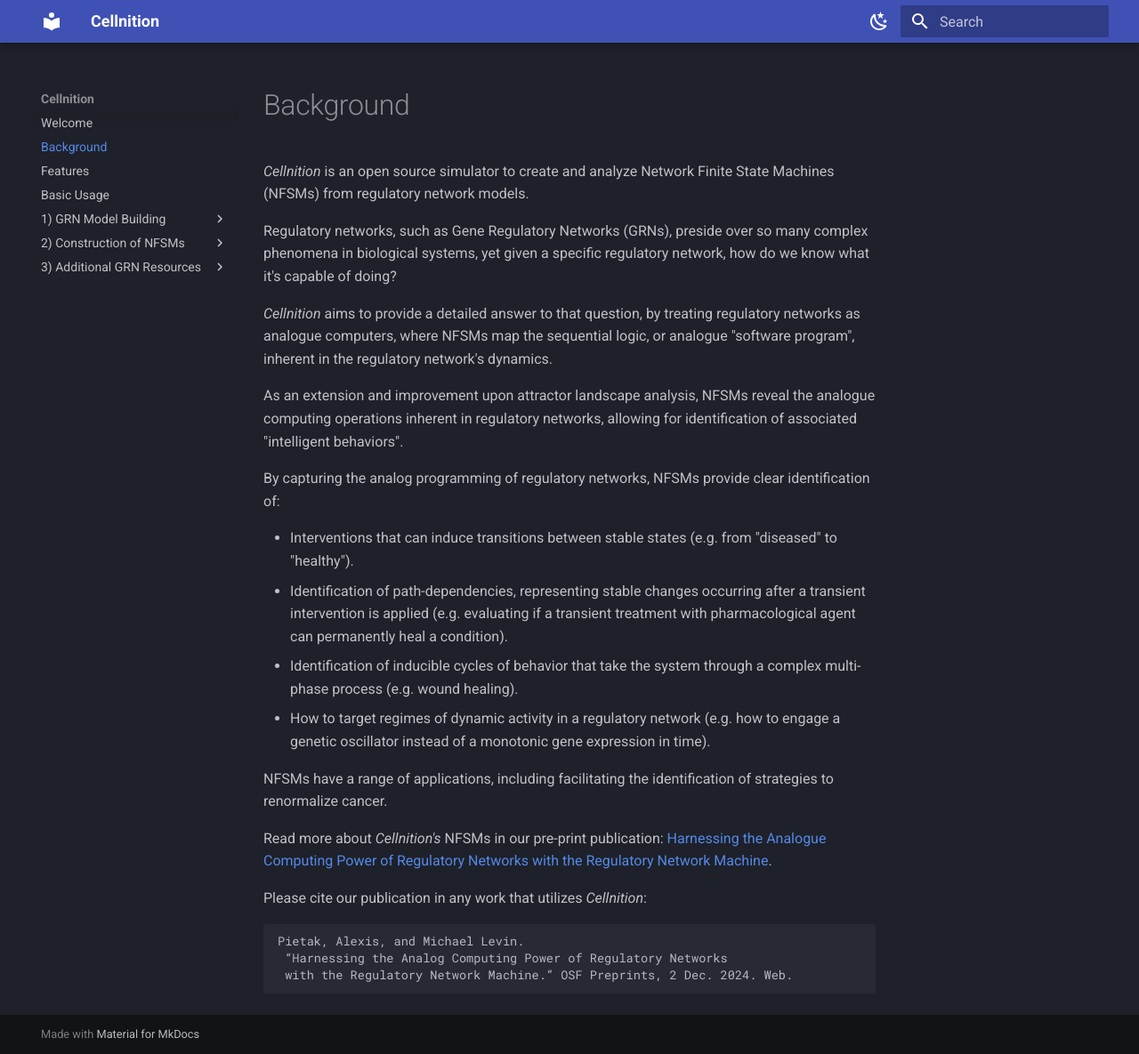
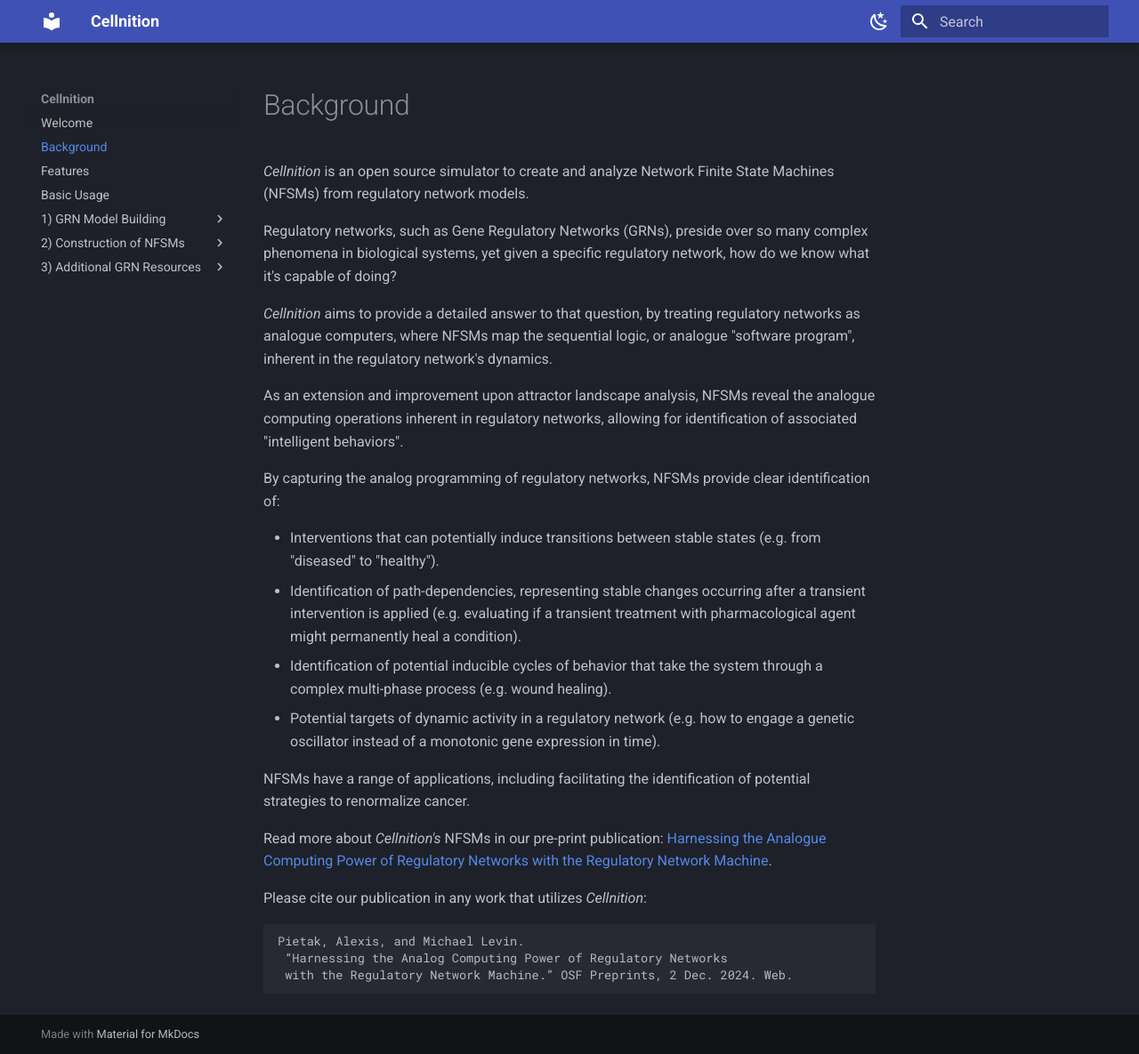
Before and after one commit to betsee/cellnition, an MkDocs documentation site: the page built from docs/about.md, in a window 1280 px wide and 1185 px high. Shown: the whole window at 89% size. Built offline with MkDocs 1.6.1 and Material for MkDocs 9.7.7, drawn with Linux system fonts in a browser that asks for light colours.

Commit message:
Documentation...x12b
Small updates to docs.

```diff
--- a/docs/about.md
+++ b/docs/about.md
@@ -18,16 +18,16 @@
 By capturing the analog programming of regulatory networks,
 NFSMs provide clear identification of:
 
-- Interventions that can induce transitions between stable states (e.g. from "diseased" to "healthy").
+- Interventions that can potentially induce transitions between stable states (e.g. from "diseased" to "healthy").
 - Identification of path-dependencies, representing stable changes occurring after a transient intervention
-is applied (e.g. evaluating if a transient treatment with pharmacological agent can permanently heal a condition).
-- Identification of inducible cycles of behavior that take the system through a complex
+is applied (e.g. evaluating if a transient treatment with pharmacological agent might permanently heal a condition).
+- Identification of potential inducible cycles of behavior that take the system through a complex
 multi-phase process (e.g. wound healing).
-- How to target regimes of dynamic activity in a regulatory network (e.g. how to engage a
+- Potential targets of dynamic activity in a regulatory network (e.g. how to engage a
 genetic oscillator instead of a monotonic gene expression in time).
 
 NFSMs have a range of applications, including facilitating the
-identification of strategies to renormalize cancer.
+identification of potential strategies to renormalize cancer.
 
 Read more about *Cellnition's* NFSMs in our pre-print publication: [Harnessing the Analogue Computing Power of
 Regulatory Networks with the Regulatory Network Machine](https://osf.io/preprints/osf/tb5ys_v1).
```
Also changed, not shown: docs/index.md (+1 -1 lines).
